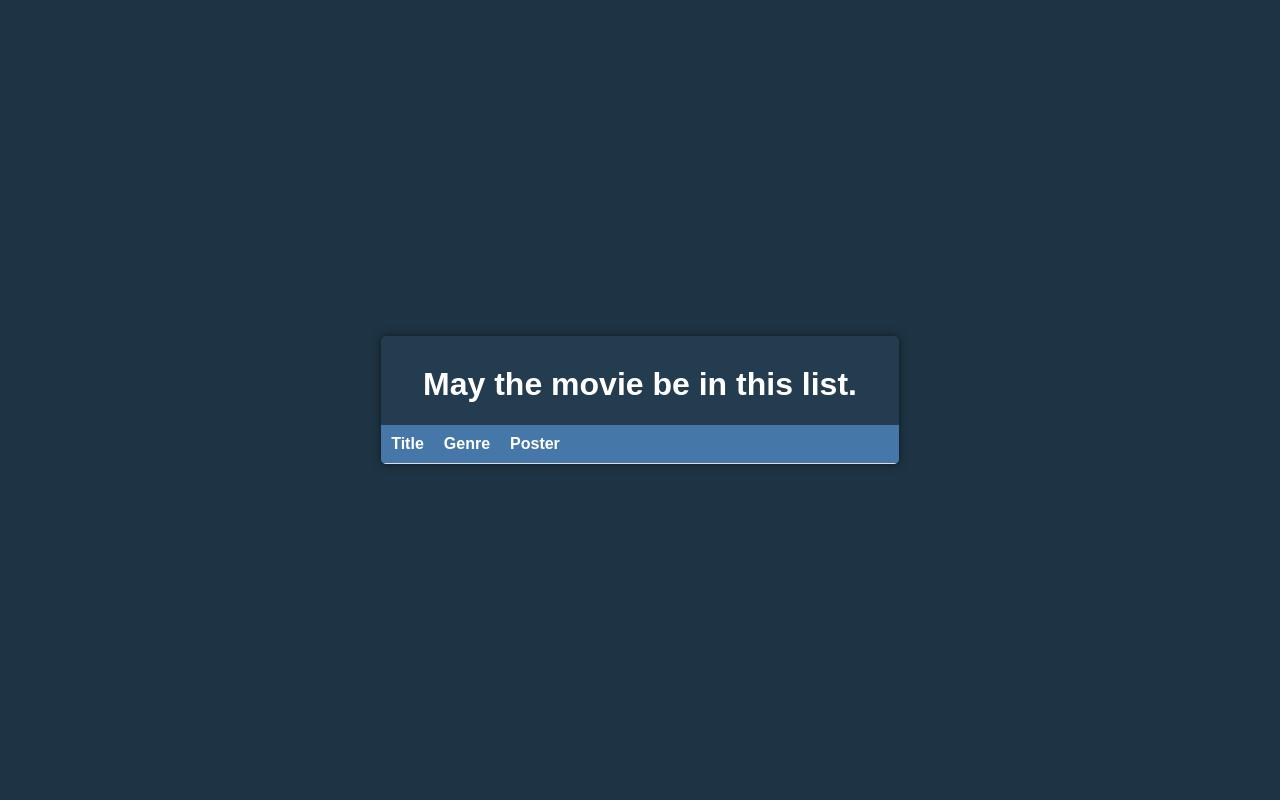
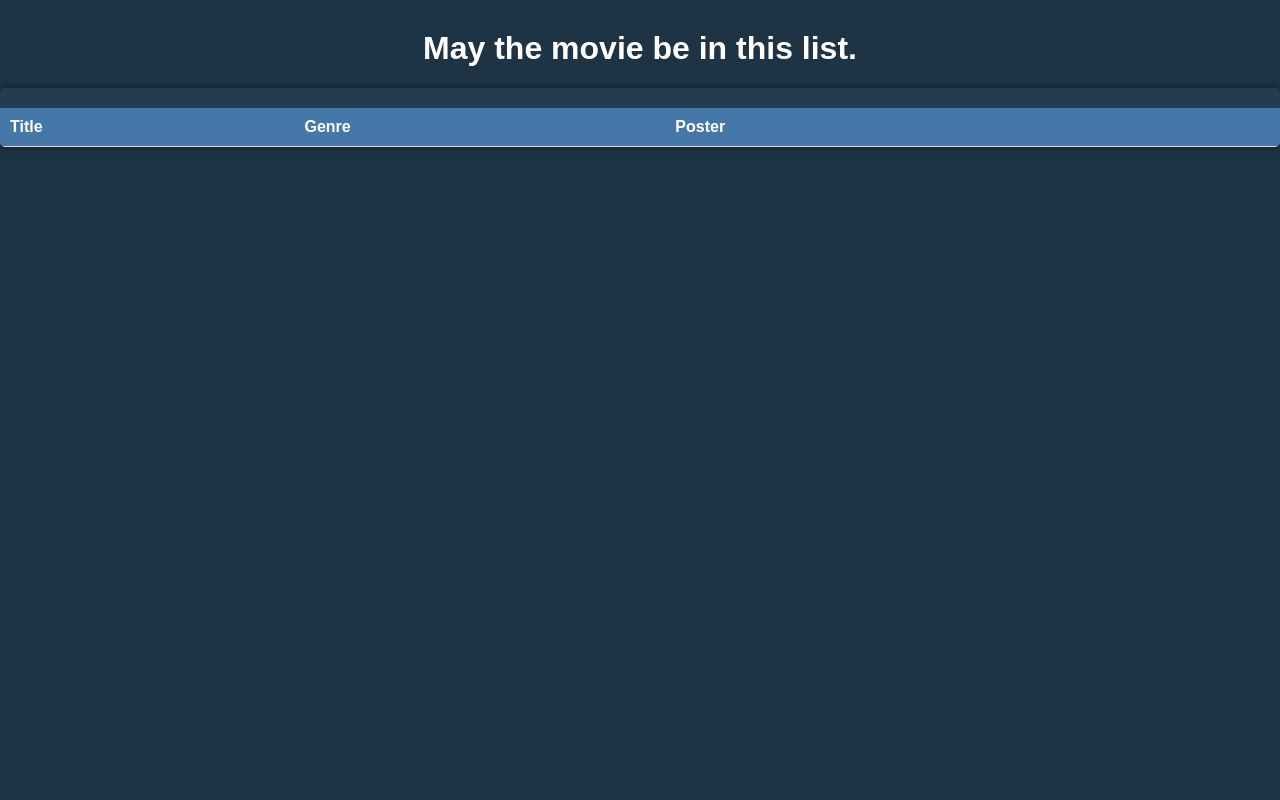
Before and after one commit to LorisPersico/Movies-Recommendations, a Django app: page /searchResults/ in a window 1280 px wide. Run offline with Django 4.2, Linux system fonts and the light colour scheme; lists and menus that the app fills with data are empty.

Commit message:
risultati prima query messi a full screen

```diff
--- a/templates/search_results.html
+++ b/templates/search_results.html
@@ -4,25 +4,29 @@
     body {
         background-color: #1e3444;
         font-family: Arial, sans-serif;
+        margin: 0;
         display: flex;
-        justify-content: center;
+        flex-direction: column;
         align-items: center;
-        height: 100vh;
-        margin: 0;
-    }
-
-    .container {
-        max-width: 1000px;
-        box-shadow: 0 0 10px rgba(0, 0, 0, 0.5);
-        border-radius: 5px;
-        overflow-y: auto; /* Added property for vertical scrolling */
-        max-height: 80vh; /* Added property to limit the height of the container */
-        background-color: #233c4f;
+        justify-content: flex-start;
     }
 
     h1 {
         text-align: center;
         color: #fff;
+        margin-top: 30px;
+    }
+
+    .container {
+        width: 100%;
+        flex: 1;
+        display: flex;
+        justify-content: center;
+        align-items: center;
+        box-shadow: 0 0 10px rgba(0, 0, 0, 0.5);
+        border-radius: 5px;
+        overflow-y: auto;
+        background-color: #233c4f;
     }
 
     table {
@@ -83,15 +87,15 @@
     <link rel="stylesheet" href="https://cdnjs.cloudflare.com/ajax/libs/font-awesome/6.0.0-beta3/css/all.min.css">
 </head>
 <body>
+    <h1>May the movie be in this list.</h1>
     <div class="container">
-    <h1 style="margin-top: 30px">May the movie be in this list.</h1>
         <table>
             <tr>
                 <th>Title</th>
                 <th>Genre</th>
                 <th>Poster</th>
-            <th style="width: 209px"></th>
-            <th style="width: 80px"></th>
+                <th></th>
+                <th></th>
             </tr>
             {% for movie in movies %}
                 <tr>
```
Lines whose indentation alone changed are shown as unchanged.
